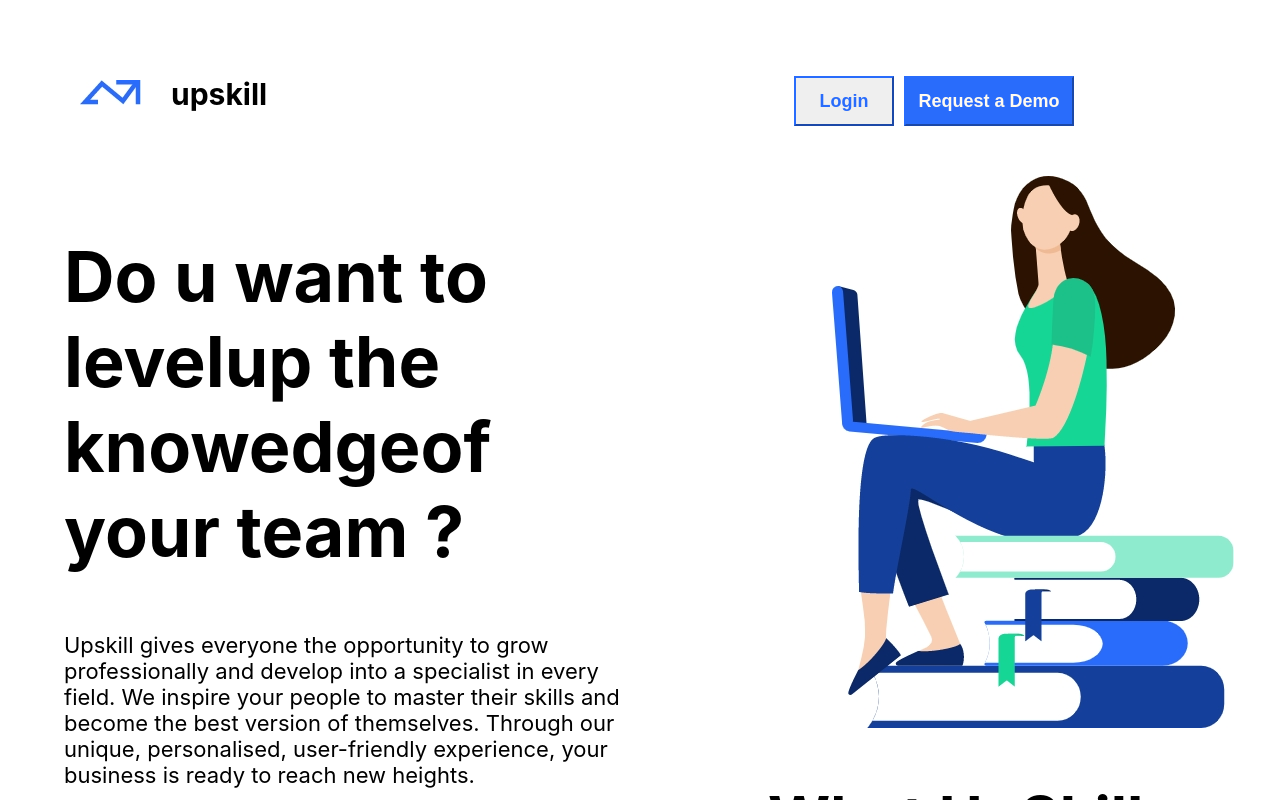
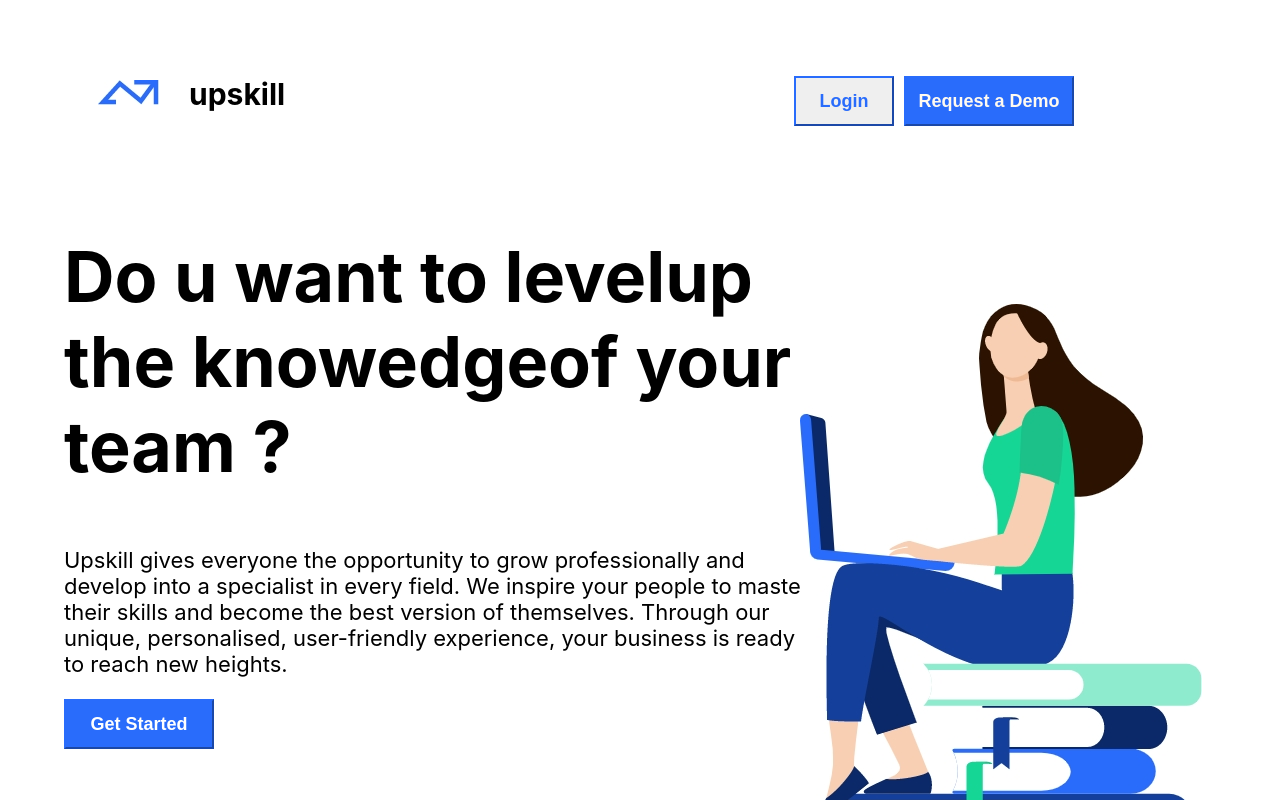
Before and after one commit to StoyanShopov/curly-waffle, a React (Create React App) app in the folder Web/SBC.Web/ClientApp/: page / in a window 1280 px wide. Shown: the top 800 px of the page. Built offline with nearby package versions, Linux system fonts and the light colour scheme.

Commit message:
Css fix for homepage

```diff
--- a/Web/SBC.Web/ClientApp/src/components/Footer/Footer.css
+++ b/Web/SBC.Web/ClientApp/src/components/Footer/Footer.css
@@ -55,9 +55,7 @@ ul{
     font-weight:bold;
     font: Montserrat;
     border-color:transparent;
-}
-.ButtonGetStarted:hover{
-    background-color: rgb(199, 221, 216);
+    cursor: pointer;
 }
 .Company
 {
@@ -196,7 +194,7 @@ ul{
 }
 .FooterMain {
     position: absolute;
-    top: 2038px;
+    top: 2312px;
     left: 0px;
     width: 200px;
     height: 100px;
--- a/Web/SBC.Web/ClientApp/src/components/Header/Header.module.css
+++ b/Web/SBC.Web/ClientApp/src/components/Header/Header.module.css
@@ -13,6 +13,7 @@
     font-weight: bold;
     color:#296CFB;
     font-size: 18px;
+    cursor: pointer;
 }
 .requestDemoBtn{
     width: 170px;
@@ -24,6 +25,7 @@
     font-style: Montserrat;
     font-weight: bold;
     font-size: 18px;
+    cursor: pointer;
 }
 .li{
     text-decoration: none;
@@ -43,6 +45,7 @@
 .ulLogo{
     width: 500px;
     padding-top: 60px;
+    padding-left: 58px;
     float: left;
     list-style-type: none;
 }
@@ -55,6 +58,7 @@
     font-weight: bold;
     font-size: 30px;
     text-decoration: none;
+    cursor: pointer;
 }
 
 .liImg{
--- a/Web/SBC.Web/ClientApp/src/components/Main/Main.module.css
+++ b/Web/SBC.Web/ClientApp/src/components/Main/Main.module.css
@@ -8,16 +8,22 @@
 }
 .rightHalf{
     width: 50%;
+    margin-top: 10%;
 }
 
 .h1{
     float: left;
     padding-left: 10%;
     font-size: 70px;
+    width: 750px;
+    display: block;
 }
 .p1{
     font-size: 22px;
     padding-left: 10%;
+    margin-top: 50%;
+    width: 750px;
+    display: block;
 }
 .getStartedBtn{
     width: 150px;
@@ -31,6 +37,7 @@
     text-decoration: none;
     font-style: Montserrat;
     font-weight: bold;
+    cursor: pointer;
 }
 .div1{
     margin-top: 10%;
@@ -69,6 +76,7 @@
     color: white;
     font-family: Montserrat;
     font-size: 24px;
+    cursor: pointer;
 }
 .requestDemo{
     font-size: 14px;
@@ -89,12 +97,13 @@
 }
 .image7{
     max-width: 100%;
-    padding-left: 30%;
+    padding-left: 25%;
   }
 
 .p2{
     font-size: 22px;
     padding-left: 20%;
+    width: 53%;
     font-style: Montserrat;
 }
 .exploreCoursesBtn{
@@ -110,6 +119,7 @@
     text-decoration: none;
     font-style: Montserrat;
     font-weight: bold;
+    cursor: pointer;
 }
 .findCoachesBtn{
     margin-top: 5%;
@@ -123,10 +133,11 @@
     text-decoration: none;
     font-style: Montserrat;
     font-weight: bold;
+    cursor: pointer;
 }
 .picDiv{
     position: absolute;
-    left: 1000px;
+    left: 985px;
 }
 .path7{
     position: absolute;
```
